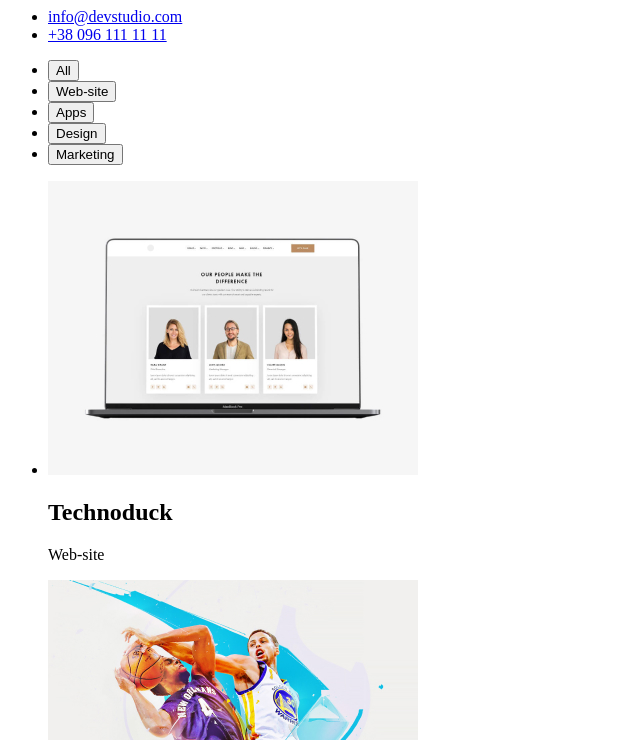
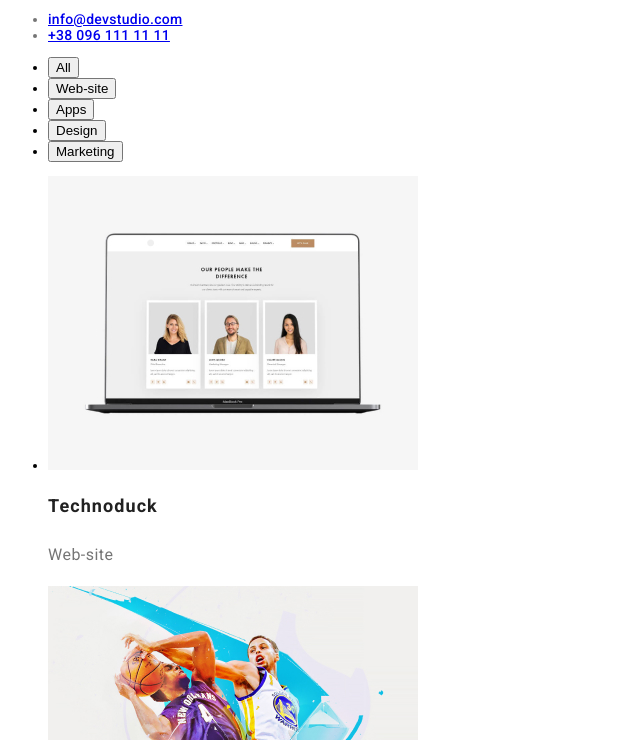
Before and after one commit to Nidsteph/goit-markup-hw-0002, a plain HTML site: page portfolio.html in a window 1280 px wide. Shown: the part 104-844 px from the top of the page, without its empty margins (0-640 px from the left). Drawn offline with Linux system fonts and the light colour scheme.

Commit message:
Update portfolio.html

```diff
--- a/portfolio.html
+++ b/portfolio.html
@@ -4,7 +4,7 @@
   <head>
     <meta charset="UTF-8" />
     <title>Document</title>
-    <link rel="stylesheet" href="./css/style.css/" />
+    <link rel="stylesheet" href="./css/style.css" />
   </head>
 
   <body>
```
